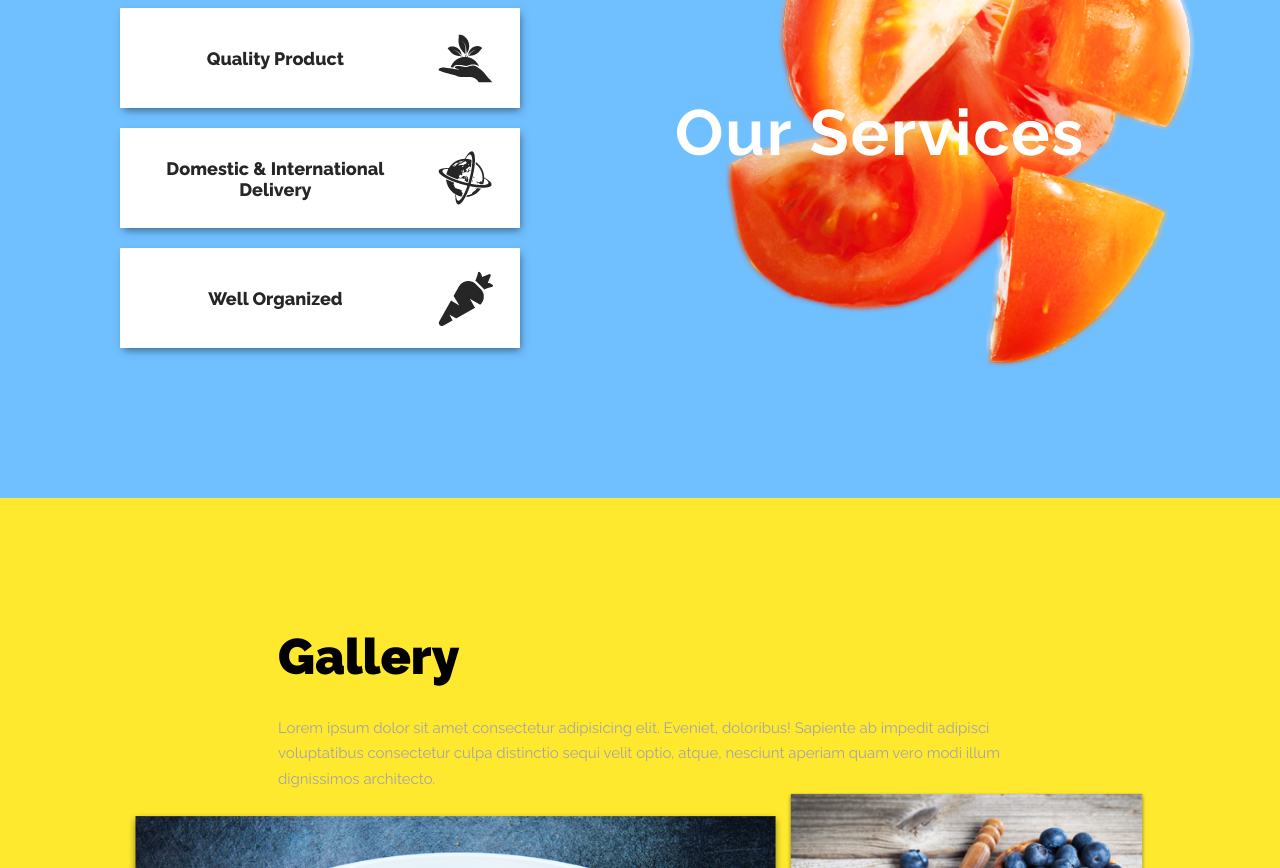
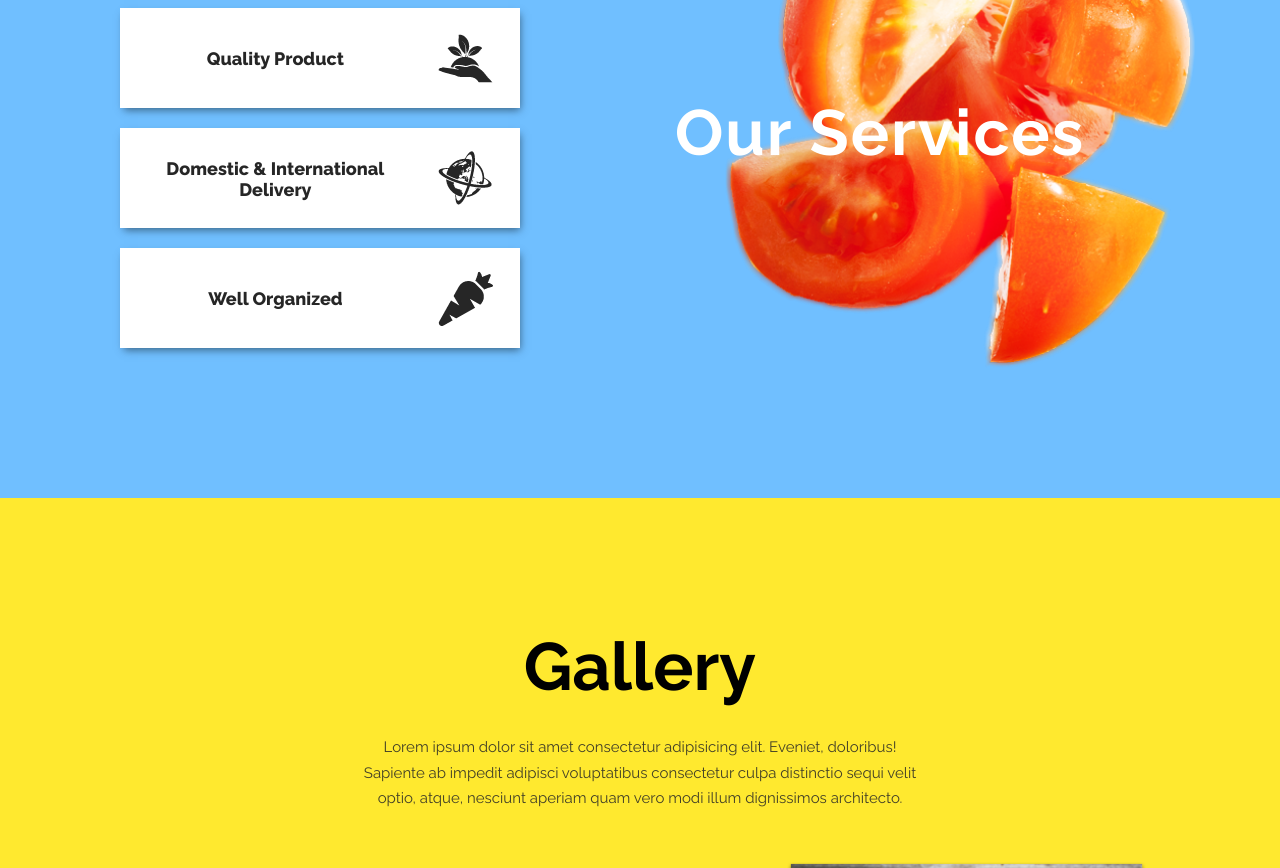
Before and after one commit to SerhiyPyatak/Task10-1_caheeBlog, a plain HTML site: page index.html in a window 1280 px wide. Shown: the part 1932-2800 px from the top of the page. Drawn offline with Linux system fonts and the light colour scheme.

Commit message:
Gallery section complete

```diff
--- a/assets/css/style.css
+++ b/assets/css/style.css
@@ -254,7 +254,7 @@ nav {
     display:                flex;
     justify-content:        center;
     align-items:            flex-start;
-    padding: 100px 0;
+    padding:                100px 0;
 }
 
 .gallery-block__gallery {
--- a/common.blocks/info-block.css
+++ b/common.blocks/info-block.css
@@ -62,6 +62,20 @@
     text-decoration:        none;
 }
 
+.gallery__info-block {
+    margin-bottom: 50px;
+}
+
+.info-block__title_gallery {
+    text-align:             center;
+    font-size: 67px;
+    font-weight: 700;
+}
+
 .info-block__descript_gallery {
     width: 100%;
+    max-width: 570px;
+    margin:auto;
+    text-align:center;
+    color:rgb(67, 64, 39);
 }
--- a/common.blocks/linkbutton.css
+++ b/common.blocks/linkbutton.css
@@ -1,3 +1,5 @@
+@import url('https://fonts.googleapis.com/css2?family=Raleway:wght@300;400;500;600;700;800;900&display=swap');
+
 .linkbutton {
     display:                flex;
     justify-content: center;
@@ -13,6 +15,7 @@
     box-sizing:             border-box;
     text-transform:         uppercase;
     color:                  #fff;
+    font-family:           'Raleway', sans-serif;
 }
 
 .linkbutton_tap {
@@ -29,6 +32,11 @@
     font-weight:            600;
 }
 
+.gallery__linkbutton {
+    background-color:       rgb(85, 133, 162);
+    border:none;
+}
+
 .linkbutton:hover {
     transform:              scale(1.09, 1.09);
 }
```
